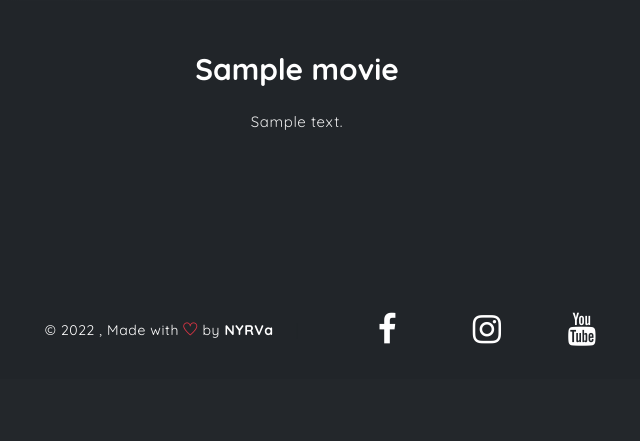
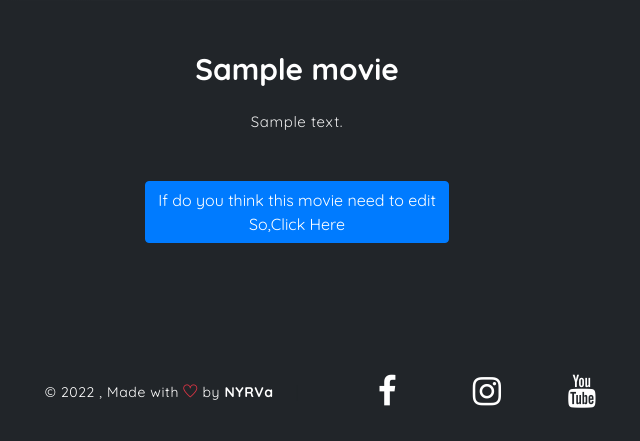
Before and after one commit to n-vgh98/IMDB-with-team, a Django app: page /detail/1 in a window 1280 px wide. Shown: the part 599-1040 px from the top of the page, without its empty margins (343-983 px from the left). Before the commit the page ends 945 px from the top, so only its background shows below. Run offline with Django 4.2, Linux system fonts and the light colour scheme; tables that the repository leaves empty hold one stand-in row (values such as "Sample post"); grey boxes marked "Sample" are stand-in pictures; some libraries are stand-ins or nearby versions.

Commit message:
add button in detail view for update and delete and set check user authenticated

```diff
--- a/movies/templates/movies/detail_movie.html
+++ b/movies/templates/movies/detail_movie.html
@@ -32,6 +32,11 @@
             </p>
         </div>
 
+        {% if user.is_authenticated %}
+        <a href="{% url 'edit_movie' movie.id %}"><button type="button" class="btn btn-primary">If do you think this movie need to edit<br>So,Click Here</button></a>
+        {% else %}
+        <a href="{% url 'login' %}"><button type="button" class="btn btn-primary">If do you think this movie need to edit<br>So,Click Here</button></a>
+        {% endif %}
 
     </div> <!-- end of page container -->
 {% endblock %}
```
